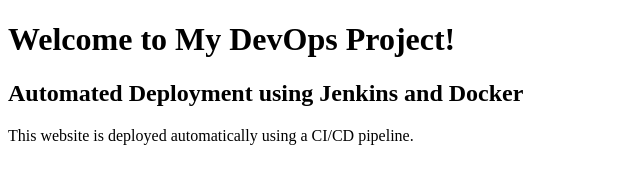
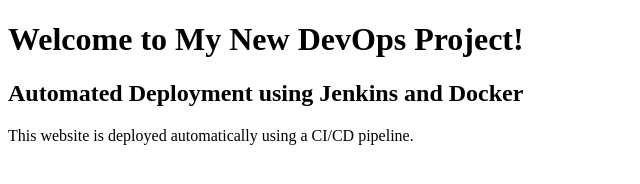
Before and after one commit to guhan-5/docker-web-deployment, a plain HTML site: page index.html in a window 1280 px wide. Shown: the whole page, without its empty margins (0-640 px from the left). Drawn offline with Linux system fonts and the light colour scheme.

Commit message:
new commit

```diff
--- a/index.html
+++ b/index.html
@@ -4,7 +4,7 @@
     <title>DevOps CI/CD Project</title>
 </head>
 <body>
-    <h1>Welcome to My DevOps Project!</h1>
+    <h1>Welcome to My New  DevOps Project!</h1>
     <h2>Automated Deployment using Jenkins and Docker</h2>
     <p>This website is deployed automatically using a CI/CD pipeline.</p>
 </body>
```
